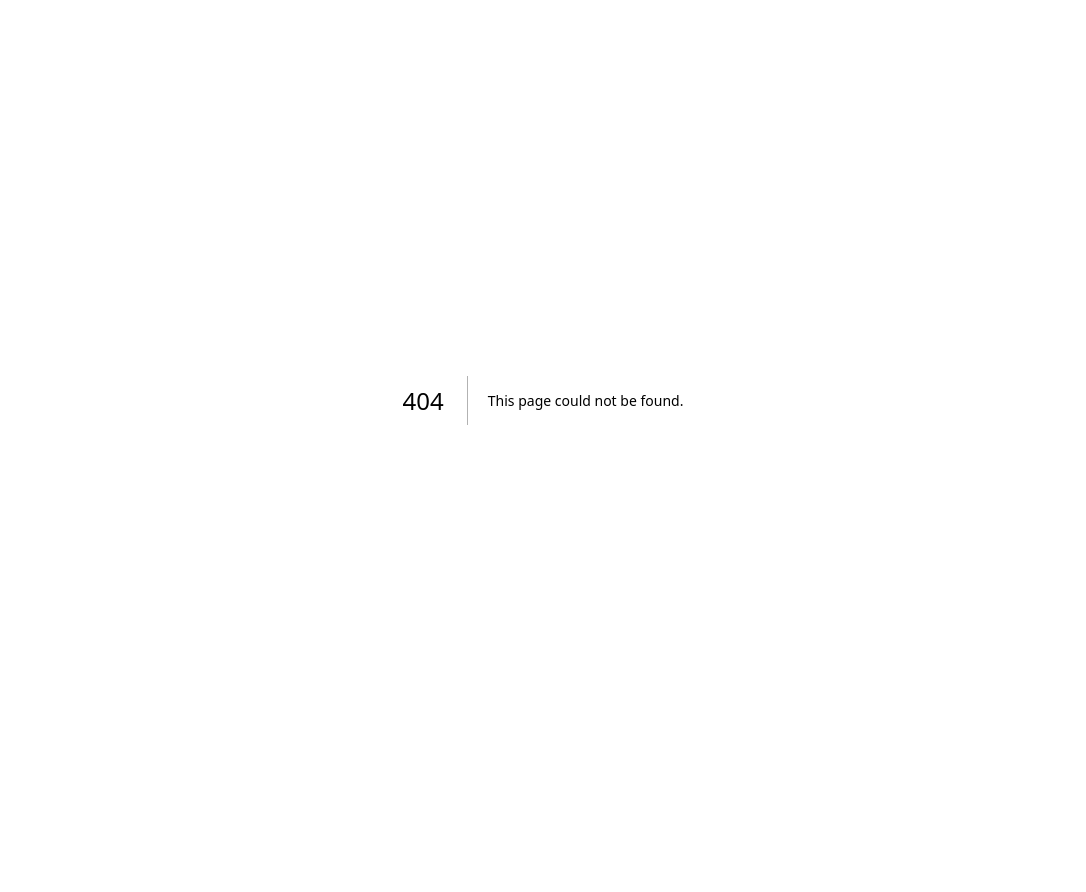
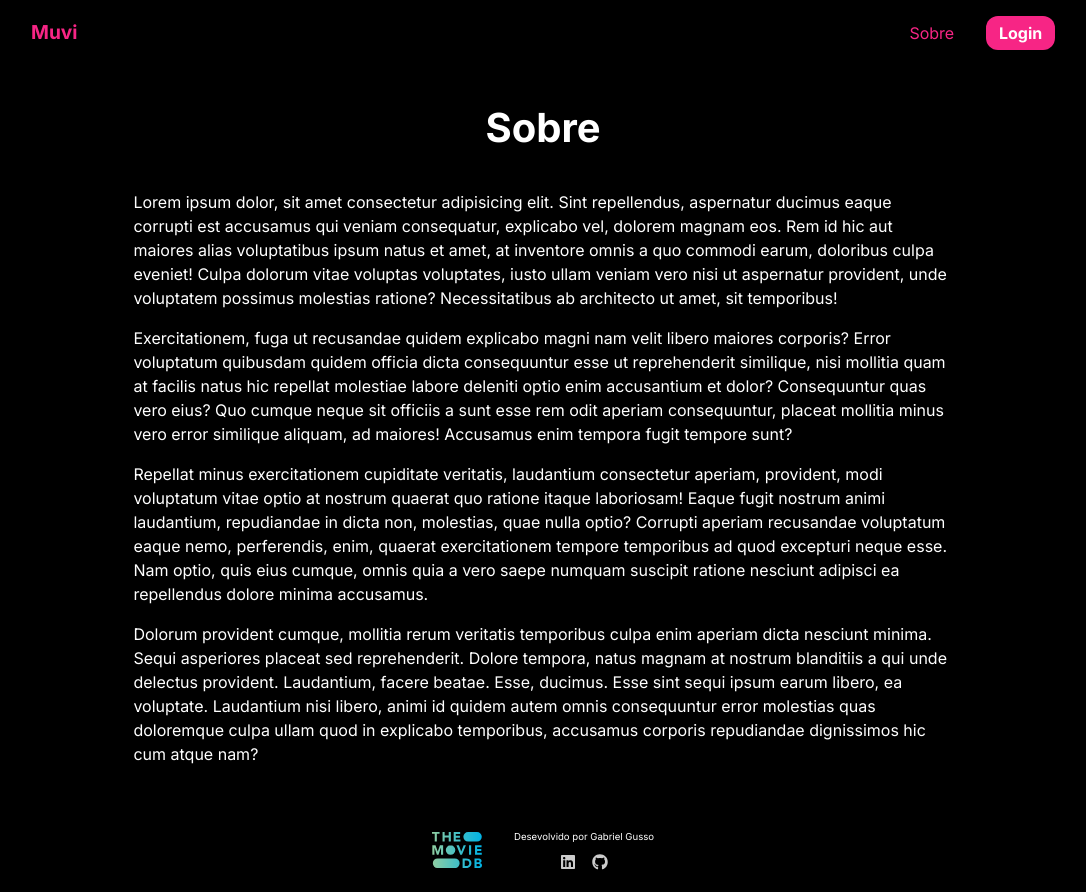
Before and after one commit to g-pg/movies-list, a Next.js app: page /sobre in a window 1280 px wide. Before the commit this address had no page. Shown: the whole page, without its empty margins (97-1183 px from the left). Before the commit the page ends 800 px from the top, so only its background shows below. Built offline with nearby package versions, Linux system fonts and the light colour scheme; no server answers.

Commit message:
created about page

```diff
--- /dev/null
+++ b/pages/sobre.jsx
@@ -0,0 +1,58 @@
+import PageParagraph from "@/components/PageParagraph/PageParagraph";
+import PageTitle from "@/components/general/PageTitle/PageTitle";
+import PrimaryLayout from "@/components/general/PrimaryLayout/PrimaryLayout";
+import React from "react";
+
+export default function sobre() {
+	return (
+		<>
+			<PrimaryLayout>
+				<div className="container">
+					<PageTitle>Sobre</PageTitle>
+
+					<PageParagraph>
+						Lorem ipsum dolor, sit amet consectetur adipisicing elit. Sint
+						repellendus, aspernatur ducimus eaque corrupti est accusamus qui
+						veniam consequatur, explicabo vel, dolorem magnam eos. Rem id hic aut
+						maiores alias voluptatibus ipsum natus et amet, at inventore omnis a
+						quo commodi earum, doloribus culpa eveniet! Culpa dolorum vitae
+						voluptas voluptates, iusto ullam veniam vero nisi ut aspernatur
+						provident, unde voluptatem possimus molestias ratione? Necessitatibus
+						ab architecto ut amet, sit temporibus!
+					</PageParagraph>
+					<PageParagraph>
+						Exercitationem, fuga ut recusandae quidem explicabo magni nam velit
+						libero maiores corporis? Error voluptatum quibusdam quidem officia
+						dicta consequuntur esse ut reprehenderit similique, nisi mollitia quam
+						at facilis natus hic repellat molestiae labore deleniti optio enim
+						accusantium et dolor? Consequuntur quas vero eius? Quo cumque neque
+						sit officiis a sunt esse rem odit aperiam consequuntur, placeat
+						mollitia minus vero error similique aliquam, ad maiores! Accusamus
+						enim tempora fugit tempore sunt?
+					</PageParagraph>
+					<PageParagraph>
+						Repellat minus exercitationem cupiditate veritatis, laudantium
+						consectetur aperiam, provident, modi voluptatum vitae optio at nostrum
+						quaerat quo ratione itaque laboriosam! Eaque fugit nostrum animi
+						laudantium, repudiandae in dicta non, molestias, quae nulla optio?
+						Corrupti aperiam recusandae voluptatum eaque nemo, perferendis, enim,
+						quaerat exercitationem tempore temporibus ad quod excepturi neque
+						esse. Nam optio, quis eius cumque, omnis quia a vero saepe numquam
+						suscipit ratione nesciunt adipisci ea repellendus dolore minima
+						accusamus.
+					</PageParagraph>
+					<PageParagraph>
+						Dolorum provident cumque, mollitia rerum veritatis temporibus culpa
+						enim aperiam dicta nesciunt minima. Sequi asperiores placeat sed
+						reprehenderit. Dolore tempora, natus magnam at nostrum blanditiis a
+						qui unde delectus provident. Laudantium, facere beatae. Esse, ducimus.
+						Esse sint sequi ipsum earum libero, ea voluptate. Laudantium nisi
+						libero, animi id quidem autem omnis consequuntur error molestias quas
+						doloremque culpa ullam quod in explicabo temporibus, accusamus
+						corporis repudiandae dignissimos hic cum atque nam?
+					</PageParagraph>
+				</div>
+			</PrimaryLayout>
+		</>
+	);
+}
```
